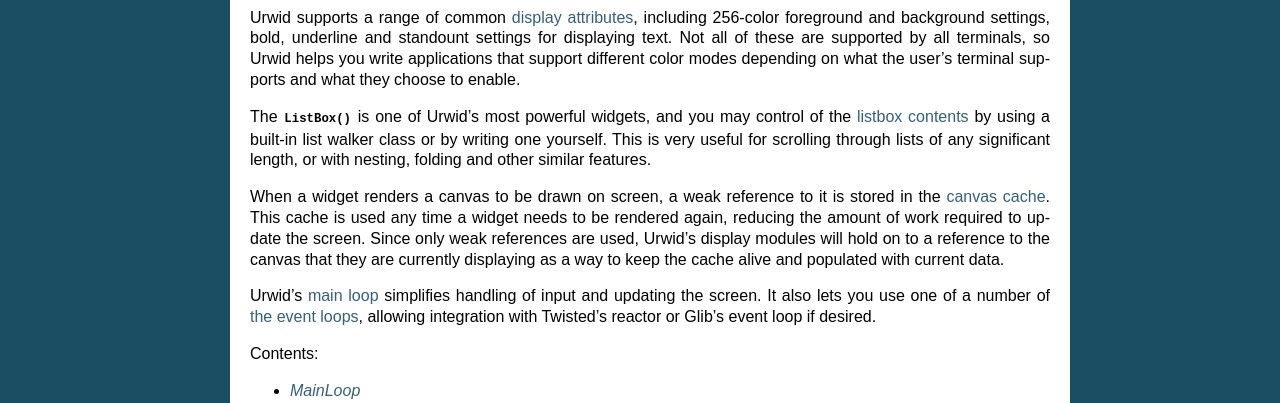
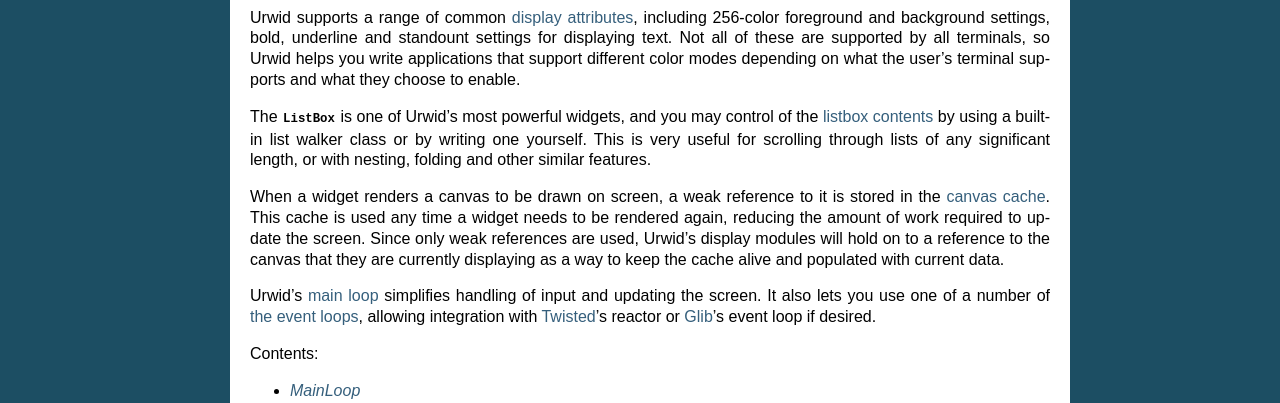
Before and after one commit to urwid/urwid, a Sphinx documentation site: the page built from docs/manual/index.txt, in a window 1280 px wide. Shown: the part 701-1104 px from the top of the page. Built offline with Sphinx 7.4.7, drawn with Linux system fonts in a browser that asks for light colours; part of the change alters nothing that is shown.

```diff
--- a/docs/manual/index.txt
+++ b/docs/manual/index.txt
@@ -43,7 +43,7 @@ are supported by all terminals, so Urwid helps you write applications that
 support different color modes depending on what the user's terminal supports
 and what they choose to enable.
 
-The :func:`ListBox` is one of Urwid's most powerful widgets, and you may
+The :class:`ListBox` is one of Urwid's most powerful widgets, and you may
 control of the :ref:`listbox contents <listbox-contents>` by using a built-in
 list walker class or by writing one yourself. This is very useful for scrolling
 through lists of any significant length, or with nesting, folding and other
@@ -58,8 +58,11 @@ a way to keep the cache alive and populated with current data.
 
 Urwid's :ref:`main loop <main-loop>` simplifies handling of input and updating
 the screen.  It also lets you use one of a number of :ref:`the event loops
-<event-loops>`, allowing integration with Twisted's reactor or Glib's event
+<event-loops>`, allowing integration with Twisted_'s reactor or Glib_'s event
 loop if desired.
+
+.. _Glib: http://developer.gnome.org/glib/stable/glib-The-Main-Event-Loop.html
+.. _Twisted: http://twistedmatrix.com/documents/current/core/howto/reactor-basics.html
 
 .. vim: set ft=rst:
 
```
